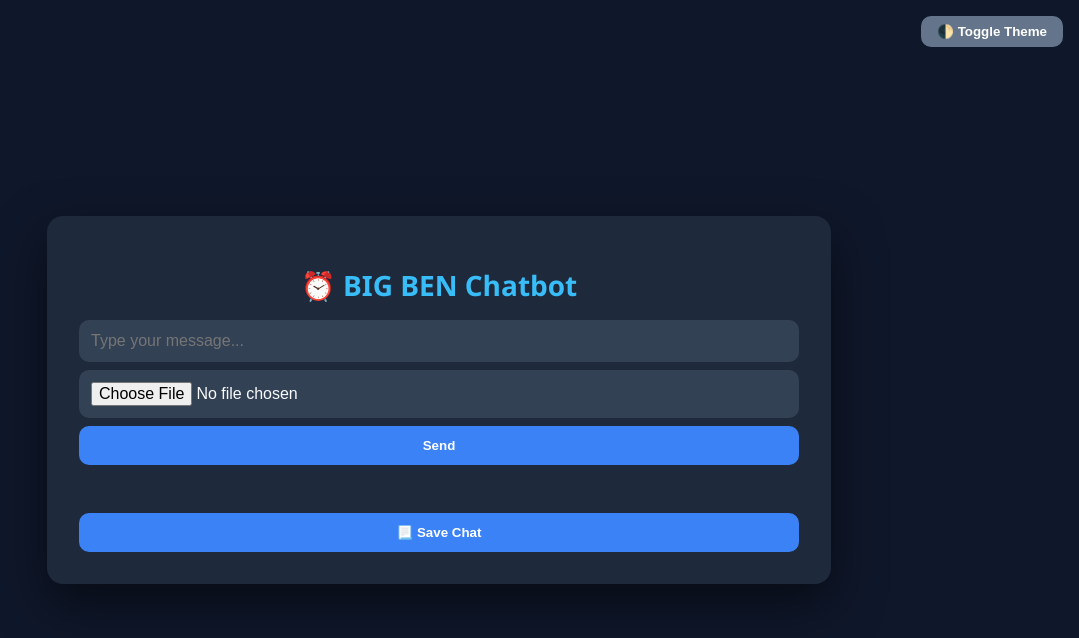
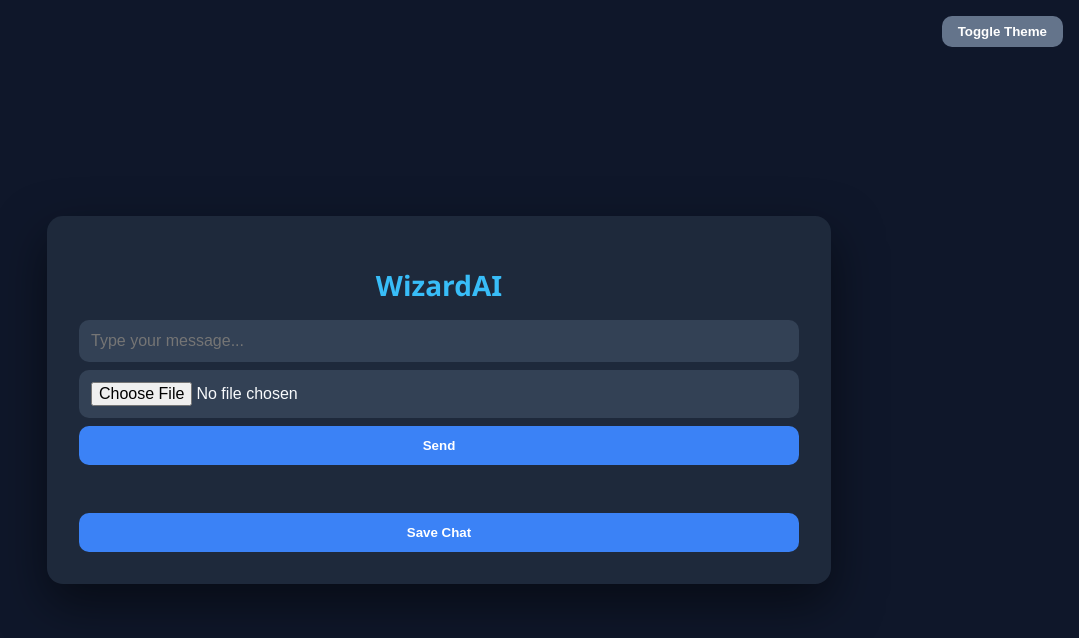
Before and after one commit to fernandosanchezscipts/chatbot, a Flask app: page / in a window 1280 px wide. Shown: the top 638 px of the page, without its empty margins (201-1280 px from the left). Run offline with Flask 3, Linux system fonts and the light colour scheme.

Commit message:
Update branding to WizardAI

```diff
--- a/templates/index.html
+++ b/templates/index.html
@@ -3,34 +3,22 @@
 <head>
   <meta charset="UTF-8" />
   <meta name="viewport" content="width=device-width, initial-scale=1.0" />
-  <title>⏰ BIG BEN Chatbot</title>
+  <title>WizardAI Chatbot</title>
   <link rel="stylesheet" href="/static/style.css" />
+  <script defer src="/static/script.js"></script>
 </head>
 <body>
-  <!-- 🌗 THEME TOGGLE BUTTON -->
-  <button id="theme-toggle" style="position: absolute; top: 1rem; right: 1rem;">
-    🌓 Toggle Theme
-  </button>
+  <button id="theme-toggle">Toggle Theme</button>
 
   <div class="chat-container">
-    <h1>⏰ BIG BEN Chatbot</h1>
-
+    <h1>WizardAI</h1>
     <form id="chat-form" enctype="multipart/form-data">
-      <input
-        type="text"
-        id="user-input"
-        name="message"
-        placeholder="Type your message..."
-      />
+      <input type="text" id="user-input" name="message" placeholder="Type your message..." />
       <input type="file" id="image-upload" name="image" />
       <button type="submit">Send</button>
     </form>
-
     <div id="chatbox"></div>
-    <button id="save-btn">📃 Save Chat</button>
+    <button id="save-btn">Save Chat</button>
   </div>
-
-  <!-- ✅ Properly placed script tag -->
-  <script src="/static/script.js"></script>
 </body>
 </html>
```
